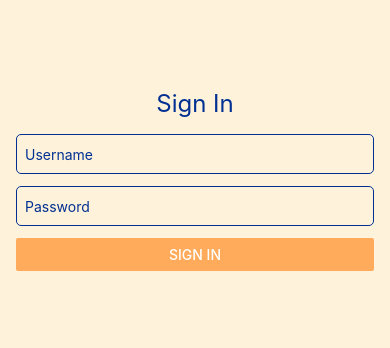
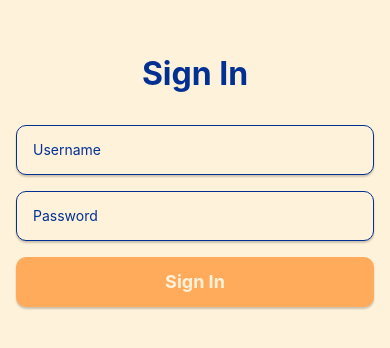
Before and after one commit to LalanaChami/Expense-Tracker, a React Native app: screen /SignIn in a window 390 px wide. Shown: the part 242-590 px from the top of the page. Built offline with nearby package versions, Linux system fonts and the light colour scheme.

Commit message:
Adding more styles

```diff
--- a/App.tsx
+++ b/App.tsx
@@ -1,12 +1,17 @@
 import React from 'react';
 import { Provider } from 'react-redux';
+import { SafeAreaProvider, SafeAreaView } from 'react-native-safe-area-context';
 import AppNavigator from './navigation/AppNavigator';
 import store from './store/store';
 
 const App = () => {
   return (
     <Provider store={store}>
-      <AppNavigator />
+      <SafeAreaProvider>
+        <SafeAreaView style={{ flex: 1 }}>
+          <AppNavigator />
+        </SafeAreaView>
+      </SafeAreaProvider>
     </Provider>
   );
 };
--- a/screens/DashboardScreen.tsx
+++ b/screens/DashboardScreen.tsx
@@ -1,5 +1,5 @@
 import React from 'react';
-import { View, Text, Button, FlatList, StyleSheet } from 'react-native';
+import { View, Text, Button, FlatList, StyleSheet, TouchableOpacity } from 'react-native';
 import { useNavigation, NavigationProp } from '@react-navigation/native';
 import { useSelector } from 'react-redux';
 import TransactionItem from '../components/TransactionItem';
@@ -21,9 +21,11 @@ const DashboardScreen: React.FC = () => {
     <View style={styles.container}>
       <View style={styles.header}>
         <Text style={styles.title}>Dashboard</Text>
-        <Button title="Logout" onPress={handleLogout} color="#FFAB5B" />
+        <TouchableOpacity style={styles.logoutButton} onPress={handleLogout}>
+          <Text style={styles.logoutButtonText}>Logout</Text>
+        </TouchableOpacity>
       </View>
-      <Button title="Add Transaction" onPress={handleAddTransaction} color="#00879E" />
+
       <FlatList
         data={transactions}
         renderItem={({ item }) => (
@@ -31,6 +33,9 @@ const DashboardScreen: React.FC = () => {
         )}
         keyExtractor={(item) => item.id.toString()}
       />
+      <TouchableOpacity style={styles.addButton} onPress={handleAddTransaction}>
+        <Text style={styles.addButtonText}>Add Transaction</Text>
+      </TouchableOpacity>
     </View>
   );
 };
@@ -38,7 +43,7 @@ const DashboardScreen: React.FC = () => {
 const styles = StyleSheet.create({
   container: {
     flex: 1,
-    padding: 16,
+    // padding: 16,
     backgroundColor: '#FFF2DB',
   },
   header: {
@@ -46,10 +51,33 @@ const styles = StyleSheet.create({
     justifyContent: 'space-between',
     alignItems: 'center',
     marginBottom: 16,
+    backgroundColor: '#003092',
+    padding: 16,
+    // borderRadius: 5,
   },
   title: {
     fontSize: 24,
-    color: '#003092',
+    color: '#FFF2DB',
+  },
+  logoutButton: {
+    backgroundColor: '#FFAB5B',
+    padding: 10,
+    borderRadius: 5,
+  },
+  logoutButtonText: {
+    color: '#FFF2DB',
+    fontSize: 16,
+  },
+  addButton: {
+    backgroundColor: '#00879E',
+    margin: 10,
+    padding: 15,
+    borderRadius: 5,
+    alignItems: 'center',
+  },
+  addButtonText: {
+    color: '#FFF2DB',
+    fontSize: 16,
   },
 });
 
--- a/screens/SignInScreen.tsx
+++ b/screens/SignInScreen.tsx
@@ -1,5 +1,5 @@
 import React, { useState } from 'react';
-import { View, Text, TextInput, Button, StyleSheet } from 'react-native';
+import { View, Text, TextInput, StyleSheet, TouchableOpacity, Alert } from 'react-native';
 import { useNavigation, NavigationProp } from '@react-navigation/native';
 import { RootStackParamList } from '../navigation/AppNavigator';
 
@@ -12,7 +12,7 @@ const SignInScreen: React.FC = () => {
     if (username === 'admin' && password === 'admin') {
       navigation.navigate('Dashboard');
     } else {
-      alert('Invalid credentials');
+      Alert.alert('Invalid credentials');
     }
   };
 
@@ -34,7 +34,9 @@ const SignInScreen: React.FC = () => {
         secureTextEntry
         placeholderTextColor="#003092"
       />
-      <Button title="Sign In" onPress={handleSignIn} color="#FFAB5B" />
+      <TouchableOpacity style={styles.signInButton} onPress={handleSignIn}>
+        <Text style={styles.signInButtonText}>Sign In</Text>
+      </TouchableOpacity>
     </View>
   );
 };
@@ -43,24 +45,50 @@ const styles = StyleSheet.create({
   container: {
     flex: 1,
     justifyContent: 'center',
+    alignItems: 'center',
     padding: 16,
     backgroundColor: '#FFF2DB',
   },
   title: {
-    fontSize: 24,
-    marginBottom: 16,
+    fontSize: 32,
+    marginBottom: 32,
     color: '#003092',
     textAlign: 'center',
+    fontWeight: 'bold',
   },
   input: {
-    height: 40,
+    width: '100%',
+    height: 50,
     borderColor: '#003092',
     borderWidth: 1,
-    marginBottom: 12,
-    paddingHorizontal: 8,
-    borderRadius: 5,
+    marginBottom: 16,
+    paddingHorizontal: 16,
+    borderRadius: 10,
     backgroundColor: '#FFF2DB',
     color: '#003092',
+    shadowColor: '#000',
+    shadowOffset: { width: 0, height: 2 },
+    shadowOpacity: 0.2,
+    shadowRadius: 2,
+    elevation: 2,
+  },
+  signInButton: {
+    width: '100%',
+    height: 50,
+    backgroundColor: '#FFAB5B',
+    justifyContent: 'center',
+    alignItems: 'center',
+    borderRadius: 10,
+    shadowColor: '#000',
+    shadowOffset: { width: 0, height: 2 },
+    shadowOpacity: 0.2,
+    shadowRadius: 2,
+    elevation: 2,
+  },
+  signInButtonText: {
+    color: '#FFF2DB',
+    fontSize: 18,
+    fontWeight: 'bold',
   },
 });
 
```
